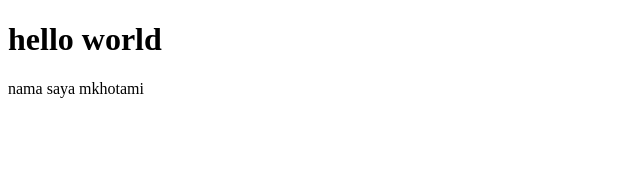
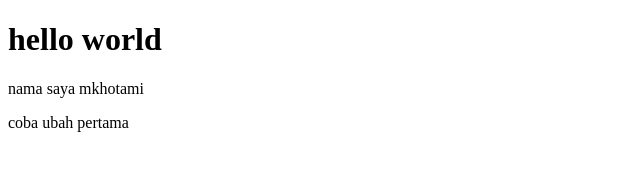
Before and after one commit to tamiweb/tamiweb.github.io, a plain HTML site: page index.html in a window 1280 px wide. Shown: the whole page, without its empty margins (0-640 px from the left). Drawn offline with Linux system fonts and the light colour scheme.

Commit message:
Update index.html
perubahan pertama

```diff
--- a/index.html
+++ b/index.html
@@ -8,5 +8,6 @@
   <body>
     <h1>hello world</h1>
     <p>nama saya mkhotami</p>
+    <p>coba ubah pertama</p>
   </body>
 </html>
```
